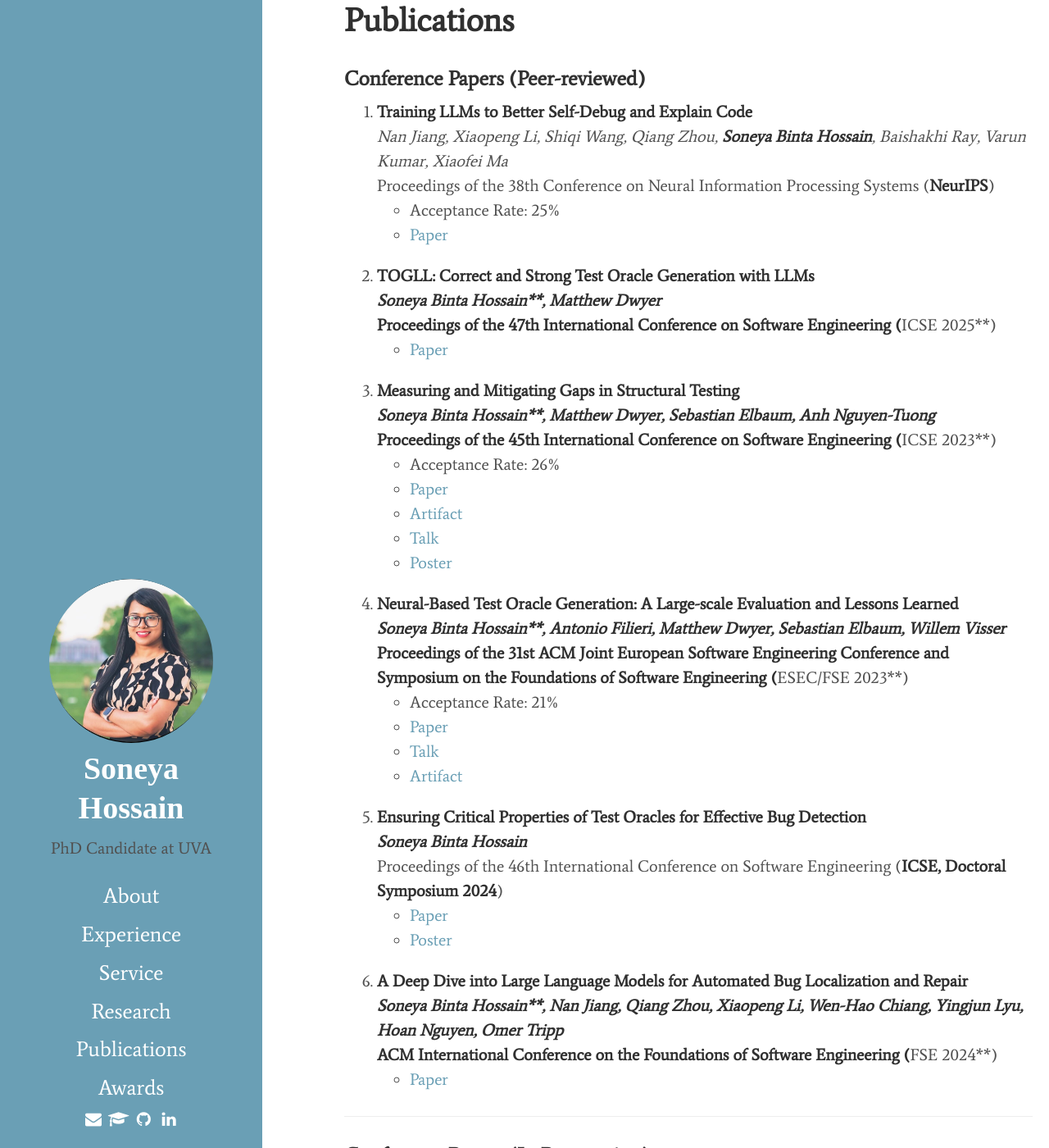
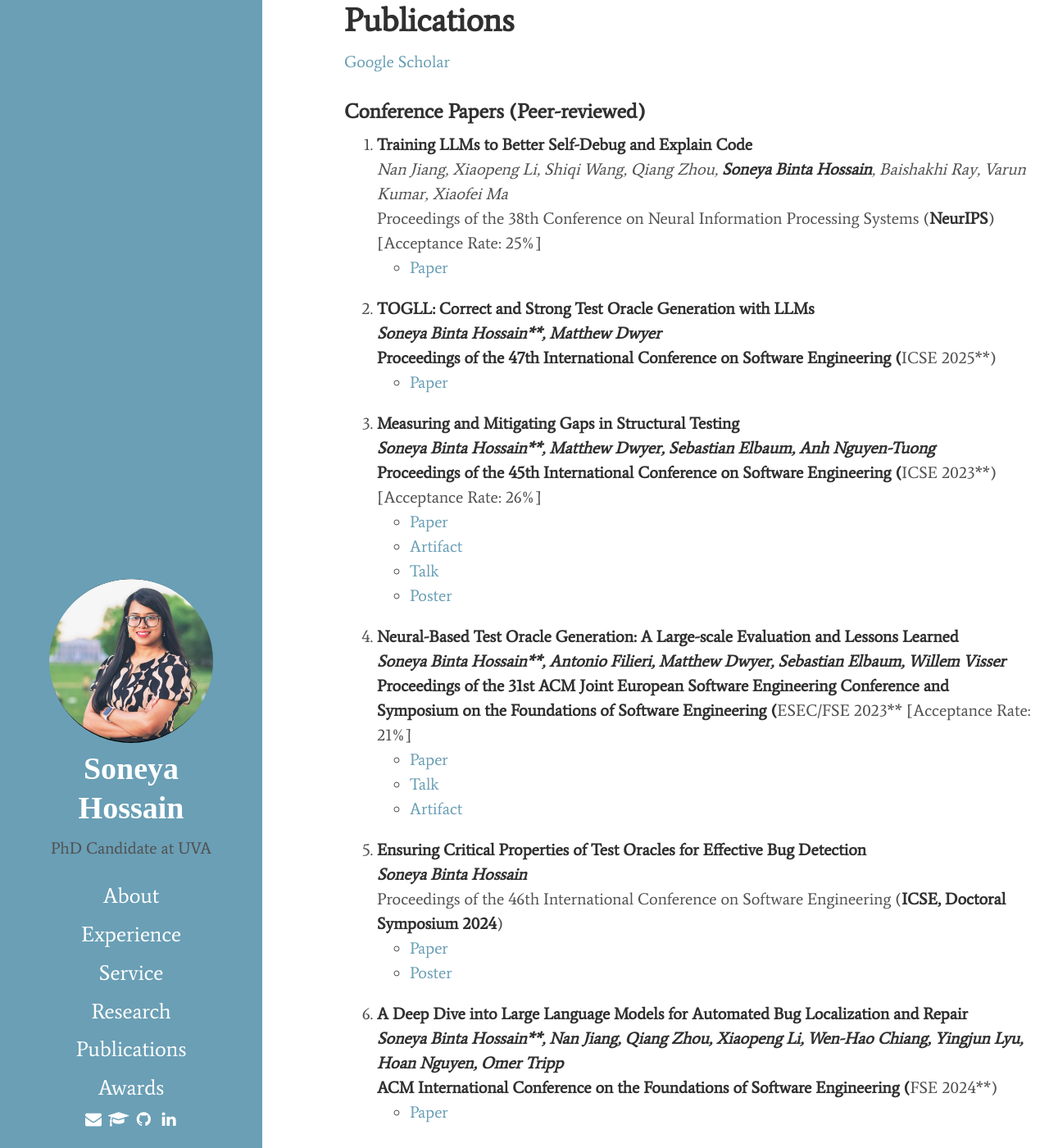
Before and after one commit to soneyahossain/soneyahossain.github.io, a Jekyll site: the page built from publications.md, in a window 1280 px wide and 1400 px high. Shown: the whole window at 82% size. Built offline with Jekyll 4.4.1, drawn with Linux system fonts in a browser that asks for light colours; cached includes are drawn as plain includes; some of the changed text lies outside the part shown.

Commit message:
publication

```diff
--- a/publications.md
+++ b/publications.md
@@ -3,12 +3,13 @@ layout: page
 title: Publications
 ---
 
+[Google Scholar](https://scholar.google.com/citations?user=xDDfwB8AAAAJ&hl=en)
+
 ### Conference Papers (Peer-reviewed)
 
 1. **Training LLMs to Better Self-Debug and Explain Code**
    *Nan Jiang, Xiaopeng Li, Shiqi Wang, Qiang Zhou, **Soneya Binta Hossain**, Baishakhi Ray, Varun Kumar, Xiaofei Ma*
-   Proceedings of the 38th Conference on Neural Information Processing Systems (**NeurIPS**)
-   - Acceptance Rate: 25%
+   Proceedings of the 38th Conference on Neural Information Processing Systems (**NeurIPS**)  [Acceptance Rate: 25%]
    - [Paper](https://arxiv.org/pdf/2405.18649)
 
 2. **TOGLL: Correct and Strong Test Oracle Generation with LLMs**
@@ -18,8 +19,7 @@ title: Publications
 
 3. **Measuring and Mitigating Gaps in Structural Testing**
    ***Soneya Binta Hossain**, Matthew Dwyer, Sebastian Elbaum, Anh Nguyen-Tuong*
-   Proceedings of the 45th International Conference on Software Engineering (**ICSE 2023**)
-   - Acceptance Rate: 26%
+   Proceedings of the 45th International Conference on Software Engineering (**ICSE 2023**) [Acceptance Rate: 26%]
    - [Paper](https://conf.researchr.org/details/icse-2023/icse-2023-technical-track/131/Measuring-and-Mitigating-Gaps-in-Structural-Testing)
    - [Artifact](https://github.com/soneyahossain/hcc-gap-recommender/tree/main)
    - [Talk](assets/presentations/ICSE-2023-talk.pdf)
@@ -27,8 +27,7 @@ title: Publications
 
 4. **Neural-Based Test Oracle Generation: A Large-scale Evaluation and Lessons Learned**
    ***Soneya Binta Hossain**, Antonio Filieri, Matthew Dwyer, Sebastian Elbaum, Willem Visser*
-   Proceedings of the 31st ACM Joint European Software Engineering Conference and Symposium on the Foundations of Software Engineering (**ESEC/FSE 2023**)
-   - Acceptance Rate: 21%
+   Proceedings of the 31st ACM Joint European Software Engineering Conference and Symposium on the Foundations of Software Engineering (**ESEC/FSE 2023**  [Acceptance Rate: 21%]
    - [Paper](https://dl.acm.org/doi/abs/10.1145/3611643.3616265)
    - [Talk](assets/presentations/FSE-2023-talk.pdf)
    - [Artifact](https://doi.org/10.6084/m9.figshare.21973091.v4)
```
Also changed, not shown: other parts of publications.md (+0 -2 lines).
